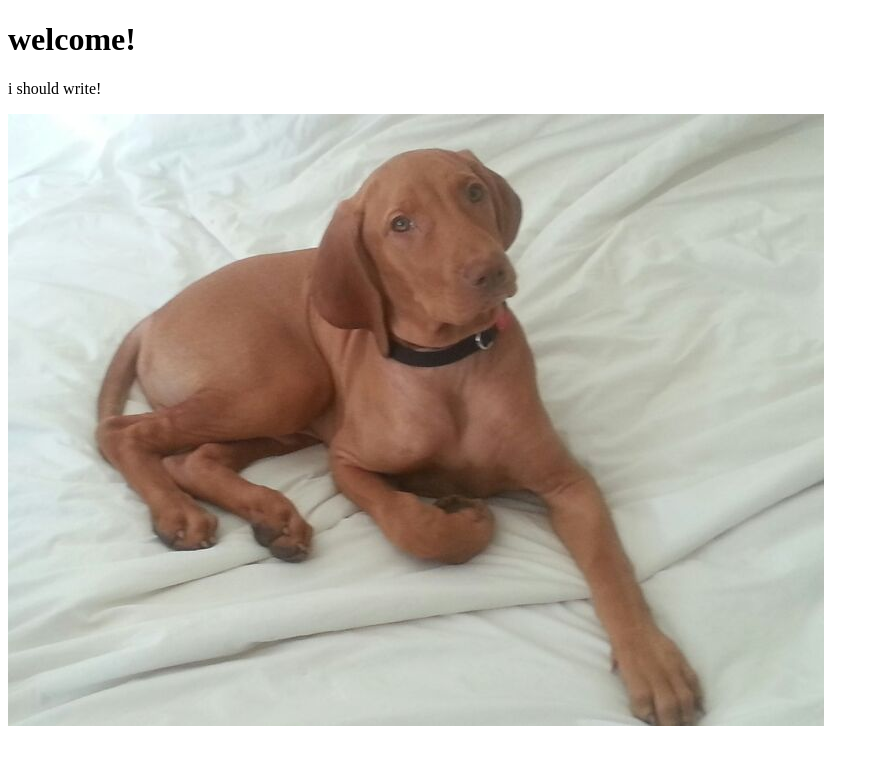
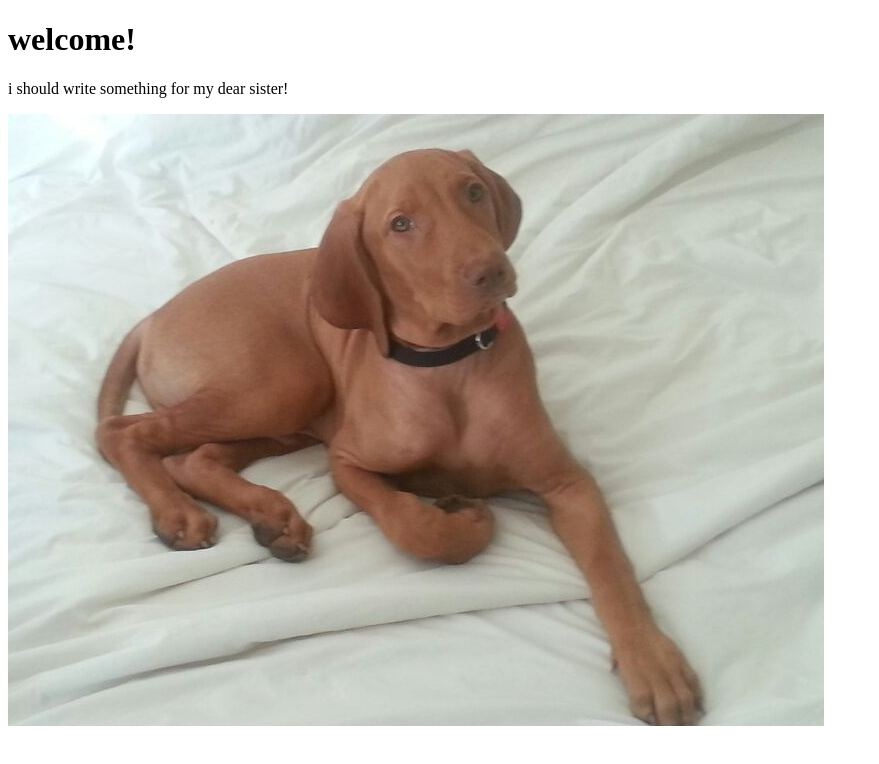
Before and after one commit to bittenco/myproject, a plain HTML site: page index.html in a window 1280 px wide. Shown: the whole page, without its empty margins (0-879 px from the left). Drawn offline with Linux system fonts and the light colour scheme.

Commit message:
dear sister text

```diff
--- a/index.html
+++ b/index.html
@@ -9,7 +9,7 @@
   <body>
 
       <h1> welcome! </h1>
-      <p> i should write!</p>
+      <p> i should write something for my dear sister!</p>
       <img src= "images/IMG_2843.JPG"/>
 
   </body>
```
